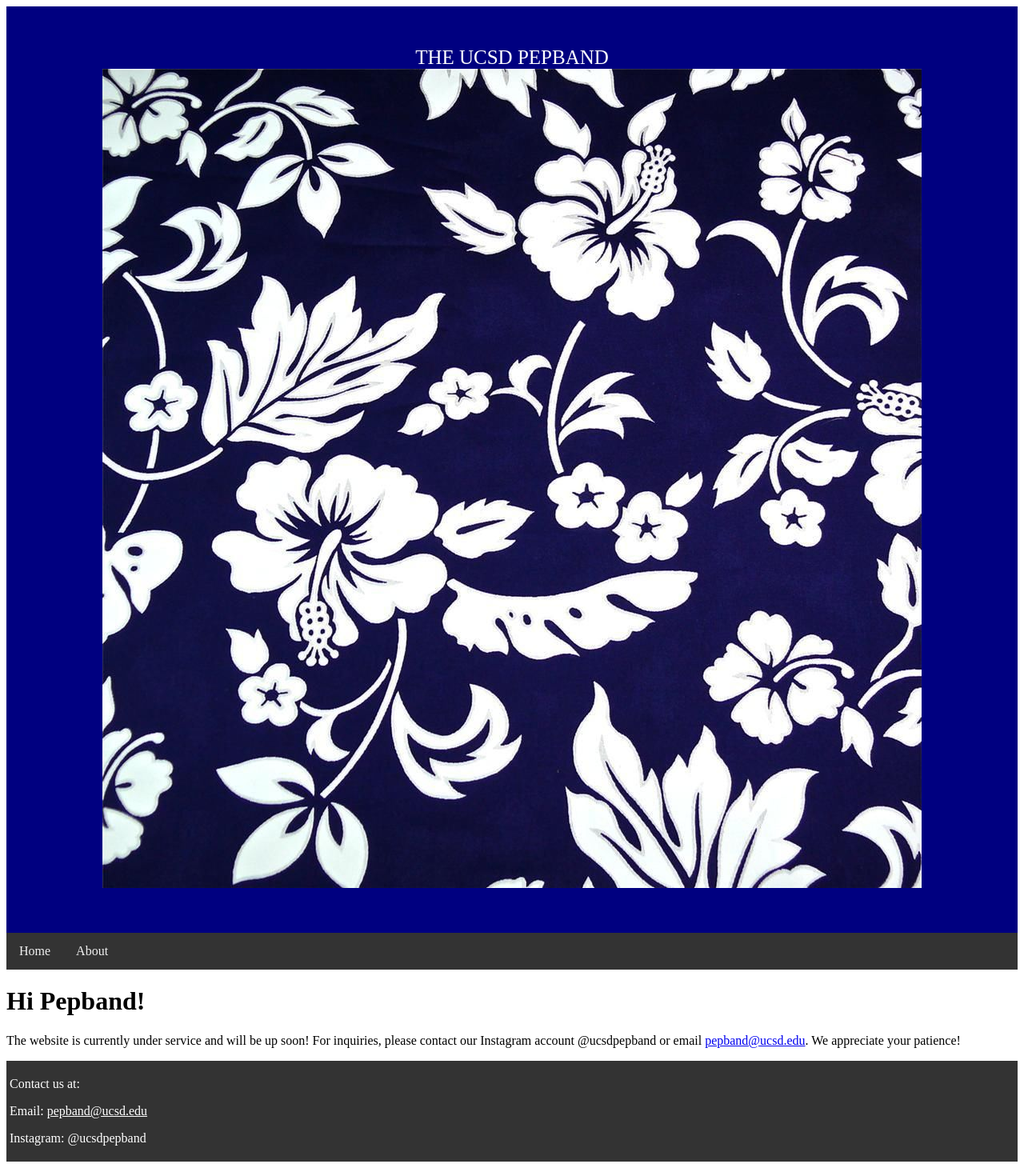
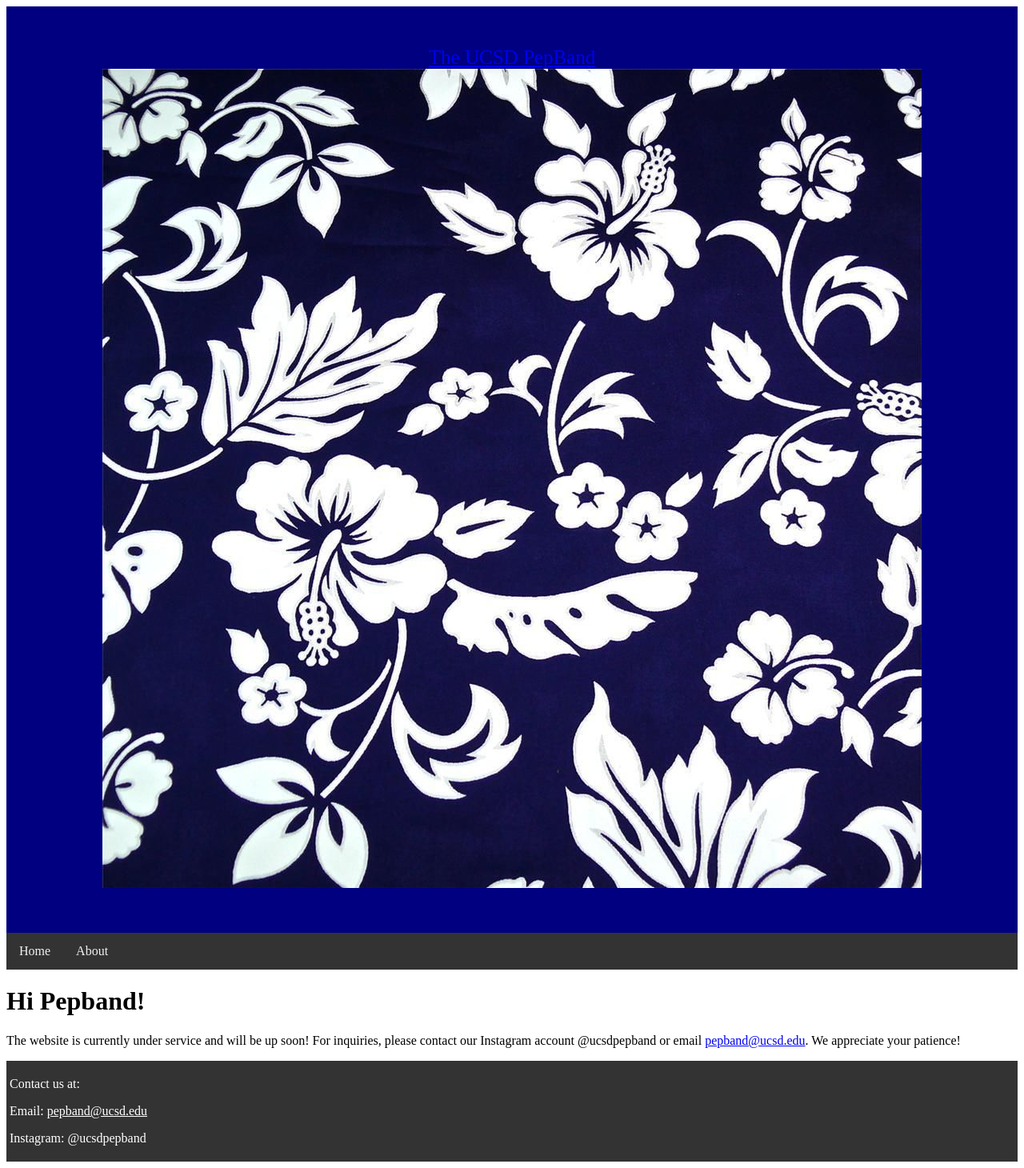
Before and after one commit to The-UCSD-Pepband/The-UCSD-Pepband, a Jekyll site: the page built from index.html, in a window 1280 px wide. Shown: the whole page at 80% size. Built offline with Jekyll 4.4.1, drawn with Linux system fonts in a browser that asks for light colours.

```diff
--- a/_layouts/default.html
+++ b/_layouts/default.html
@@ -12,8 +12,9 @@
 </head>
     <body>
         <header>
-            <a>THE UCSD PEPBAND</a>
+
             <a href= "index.html">
+                The UCSD PepBand
                 <img src = "https://github.com/The-UCSD-Pepband/The-UCSD-Pepband/blob/main/images/hawaiianprint.jpg?raw=true">
             </a>
         </header>
```
